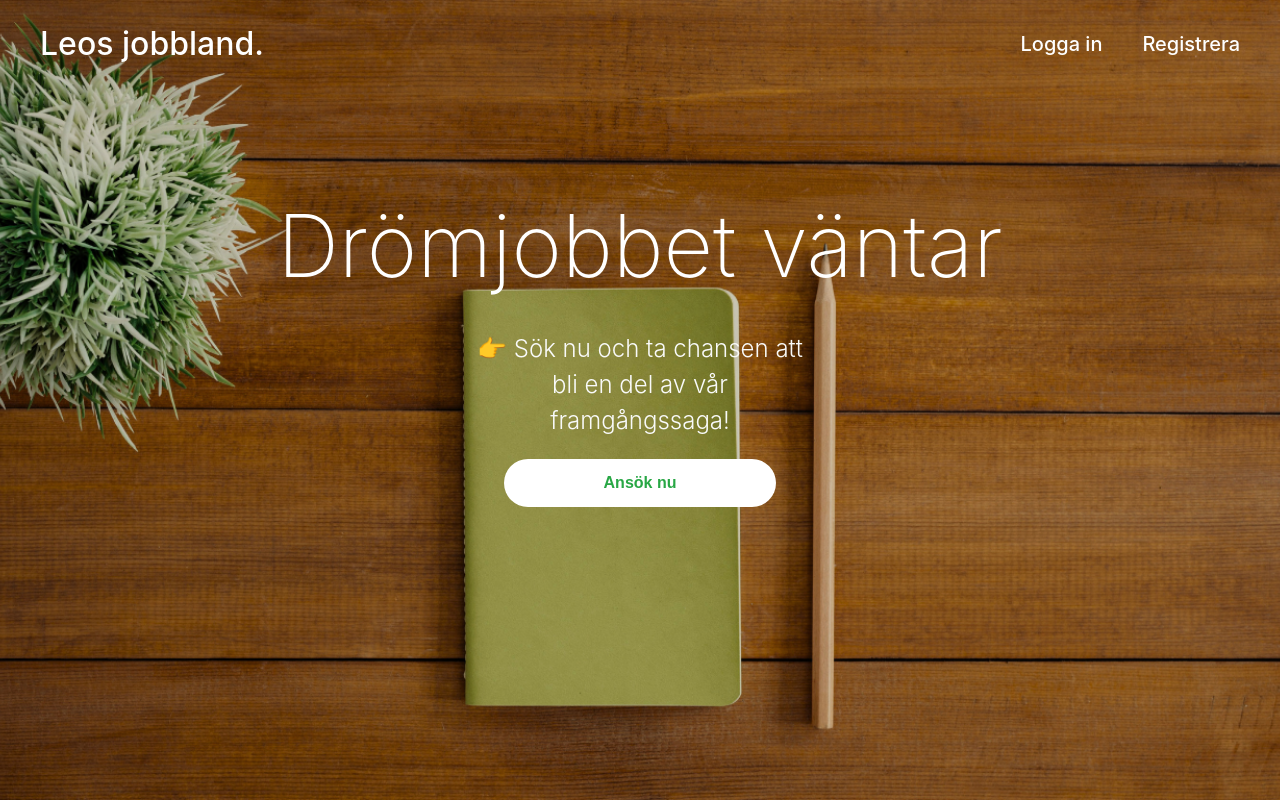
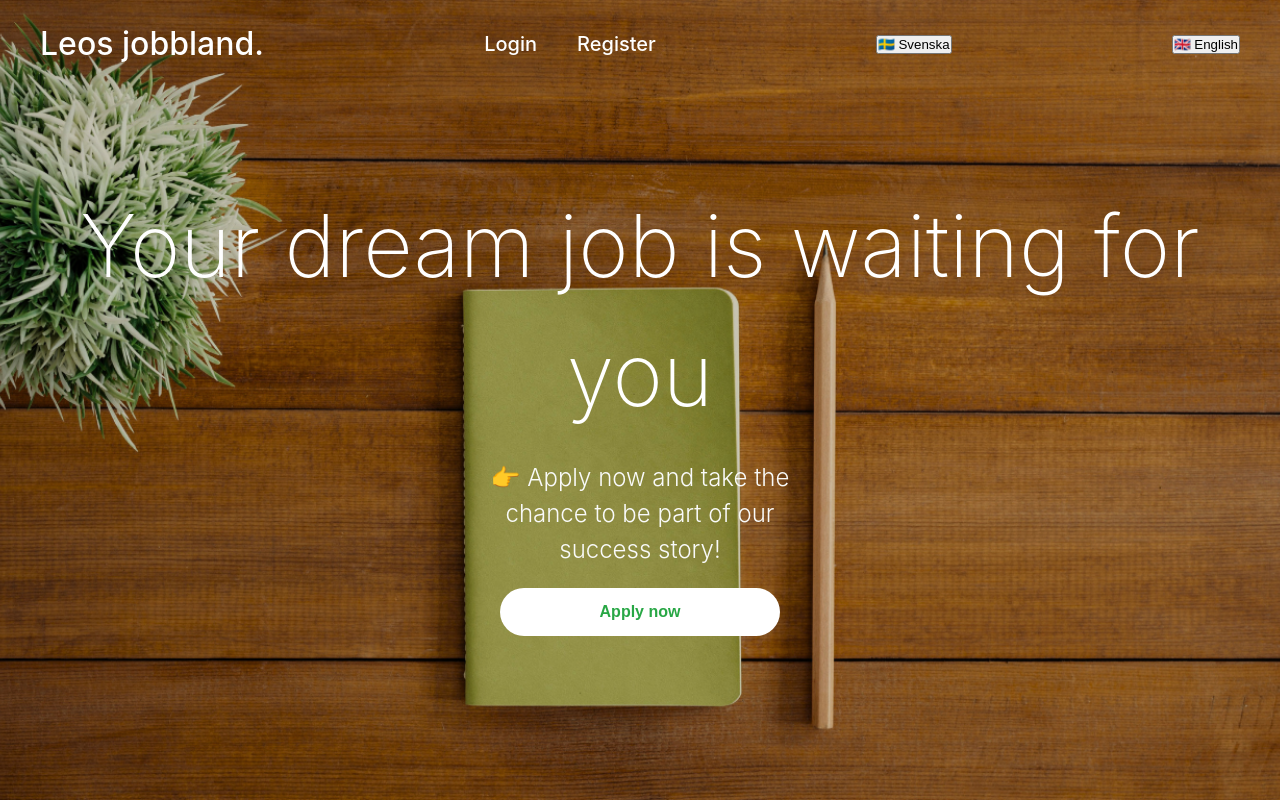
Before and after one commit to leokarsikas/IV1201, a React (Vite) app in the folder frontend/vite-project/: page / in a window 1280 px wide. Built offline with nearby package versions, Linux system fonts and the light colour scheme; no server answers.

Commit message:
localization done

```diff
--- a/frontend/vite-project/package.json
+++ b/frontend/vite-project/package.json
@@ -10,9 +10,12 @@
     "preview": "vite preview"
   },
   "dependencies": {
+    "i18next": "^24.2.2",
+    "i18next-browser-languagedetector": "^8.0.4",
     "lucide-react": "^0.477.0",
     "react": "^18.3.1",
     "react-dom": "^18.3.1",
+    "react-i18next": "^15.4.1",
     "react-paginate": "^8.3.0",
     "react-router-dom": "^7.1.3"
   },
--- a/frontend/vite-project/src/components/ApplicationForm.tsx
+++ b/frontend/vite-project/src/components/ApplicationForm.tsx
@@ -14,12 +14,13 @@ import {
   validateFromDate,
   validateToDate,
 } from "../utils/utils";
+import { useTranslation } from 'react-i18next';
 
 export default function ApplicationForm() {
   const { submitApplication, loading, error, success } = useApplicationForm();
-  const navigate = useNavigate();
+  const navigate = useNavigate(); //user for navigation through endpoints
   const { userName } = useAuth();
-
+  const { t} = useTranslation(); //used for translation;
   const [competenceErrors, setCompetenceErrors] = useState<
     { roleError: string; yearsError: string }[]
   >([]);
--- a/frontend/vite-project/src/components/navbar.tsx
+++ b/frontend/vite-project/src/components/navbar.tsx
@@ -1,30 +1,42 @@
 import { NavLink, useNavigate, useLocation } from "react-router-dom";
 import "../styling/Navbar.css";
 import { useAuth } from "../hooks/useAuthLogin";
+import { useTranslation } from "react-i18next";
 
 const Navbar = () => {
   const { userName, logout } = useAuth();
-  const navigate = useNavigate();  //used for navigation of endpoints
+
+  const {
+    t,
+    i18n: { changeLanguage },
+  } = useTranslation();
+  const navigate = useNavigate(); //used for navigation of endpoints
   /* This hook returns the current location
   object representing the current URL. It provides information about the current URL path, search,
   hash, and state. */
   const location = useLocation();
+
+
 
   /* `const isLandingPage = location.pathname === "/";` is checking if the current location pathname is
   equal to "/". If the current page is the landing page (home page), the variable `isLandingPage`
   will be set to `true`, otherwise it will be set to `false`.*/
   const isLandingPage = location.pathname === "/";
 
-/**
- * The `handleLogout` function logs the user out and navigates to the home page.
- */
+  /**
+   * The `handleLogout` function logs the user out and navigates to the home page.
+   */
   const handleLogout = () => {
     logout();
     navigate("/");
   };
 
   return (
-    <header className={`navbar ${isLandingPage ? "navbar-landing" : "navbar-default"}`}>
+    <header
+      className={`navbar ${
+        isLandingPage ? "navbar-landing" : "navbar-default"
+      }`}
+    >
       <nav className="navbar-container">
         <NavLink to="/" className="navbar-logo">
           Leos jobbland.
@@ -37,20 +49,32 @@ const Navbar = () => {
                 {userName}
               </NavLink>
               <button onClick={handleLogout} className="navbar-button-register">
-                Logga ut
+                {t("logout")}
               </button>
             </>
           ) : (
             <>
               <NavLink to="/login" className="navbar-button-login">
-                Logga in
+                {t("login")}
               </NavLink>
               <NavLink to="/register" className="navbar-button-register">
-                Registrera
+                {t("register")}
               </NavLink>
             </>
           )}
         </div>
+        <button
+          onClick={() => changeLanguage("sv")}
+          className="navbar-button-lang"
+        >
+          🇸🇪 Svenska
+        </button>
+        <button
+          onClick={() => changeLanguage("en")}
+          className="navbar-button-lang"
+        >
+          🇬🇧 English
+        </button>
       </nav>
     </header>
   );
--- /dev/null
+++ b/frontend/vite-project/src/i18n.ts
@@ -0,0 +1,21 @@
+import i18n from "i18next";
+import LanguageDetector from "i18next-browser-languagedetector";
+import { initReactI18next } from "react-i18next";
+
+// Import language files
+import en from "./locales/en.json";
+import sv from "./locales/sv.json";
+
+i18n.use(LanguageDetector).use(initReactI18next).init({
+  debug: true,
+  lng: "",
+  resources: {
+    sv: { translation: sv },
+    en: { translation: en }
+  },
+
+  fallbackLng: "sv",
+  interpolation: { escapeValue: false }
+});
+
+export default i18n;
--- /dev/null
+++ b/frontend/vite-project/src/locales/en.json
@@ -0,0 +1,25 @@
+{
+    "welcome": "Welcome to our website!",
+    "dreamjob": "Your dream job is waiting for you",
+    "welcome-subtext": "👉 Apply now and take the chance to be part of our success story!",
+    "welcome-error": "To apply for our jobs, you must be registered",
+    "landing-recruiter-granskning": "Review and edit applications by clicking the button below",
+    "apply now": "Apply now",
+    "login": "Login",
+    "register": "Register",
+    "logout": "Logout",
+    "password": "password",
+    "email-or-username": "Email or username",
+    "email": "Email",
+    "register-page": "Register",
+    "username": "username",
+    "first-name": "First name",
+    "last-name": "Last name",
+    "personnummer": "social security number",
+    "registeration-pass": "You are now registered!",
+    "register-button": "Register your account",
+    "go-home-button": "Home",
+    "error": {
+      "invalidCredentials": "Invalid username or password"
+    }
+  }
--- /dev/null
+++ b/frontend/vite-project/src/locales/sv.json
@@ -0,0 +1,26 @@
+{
+    "welcome": "Välkommen till vår webbplats!",
+    "dreamjob": "Drömjobbet väntar på dig",
+    "welcome-subtext": "👉 Sök nu och ta chansen att bli en del av vår framgångssaga!",
+    "welcome-error": "För att ansöka till våra tjänser måste du vara registrerad",
+    "landing-recruiter-granskning": "Granska och redigera ansökningar genom att trycka på knappen nedan",
+    "apply now": "Ansök nu",
+    "login": "Logga in",
+    "register": "Registrera",
+    "logout": "Logga ut",
+    "password": "Lösenord",
+    "register-page": "Registrera dig",
+    "email-or-username": "E-post eller Användarnamn",
+    "email": "e-post",
+    "username": "Användarnamn*",
+    "first-name": "Förnamn*",
+    "last-name": "Efternamn*",
+    "personnummer": "Personnummer*",
+    "registration-pass": "Du är nu registrerad!",
+    "register-button": "Registrera dig!",
+    "go-home-button": "Startsida",
+    "error": {
+      "invalidCredentials": "Felaktigt användarnamn eller lösenord"
+    }
+
+  }
--- a/frontend/vite-project/src/main.tsx
+++ b/frontend/vite-project/src/main.tsx
@@ -3,6 +3,7 @@ import { createRoot } from 'react-dom/client';
 import './index.css';
 import { AuthProvider } from './context/AuthContext.tsx';
 import Root from './Root.tsx'; // Import the Root component instead of App
+import './i18n.ts';
 
 createRoot(document.getElementById('root')!).render(
   <StrictMode>
--- a/frontend/vite-project/src/pages/LandingPage.tsx
+++ b/frontend/vite-project/src/pages/LandingPage.tsx
@@ -5,6 +5,7 @@ import heroImage from '../assets/hero-test.png'; // Adjust path to the image
 import Button from '../components/button';
 import { useState, useEffect } from 'react';
 import { useAuth } from '../hooks/useAuthLogin';
+import { useTranslation } from 'react-i18next';
 
 
 
@@ -13,7 +14,7 @@ export default  function LandingPage() {
   const navigate = useNavigate();
   const [showWarning, setShowWarning] = useState(false)
 
-
+  const { t} = useTranslation();
   const {role, userName} = useAuth();
  /**
   * The function `goToApplication` checks if a `userName` is provided, shows a warning if not, and
@@ -44,8 +45,8 @@ export default  function LandingPage() {
         <Navbar></Navbar>
        <div className="hero-items">
         <div className='submit-container'>
-        <h2>Välkommen</h2>
-        <p>Granska och redigera ansökningar genom att trycka på knappen nedan</p>
+        <h2>{t("welcome")}</h2>
+        <p>{t("landing-recruiter-granskning")}</p>
         <Button className='submit-container-button' text="Granska ansökningar" onClick={goToApplicationAsAdmin} padding='15px 100px' borderRadius='99px'></Button>
         </div>
        </div>
@@ -54,11 +55,11 @@ export default  function LandingPage() {
         <Navbar></Navbar>
        <div className="hero-items">
         <div className='submit-container'>
-        <h2>Drömjobbet väntar</h2>
-         <p>👉 Sök nu och ta chansen att bli en del av vår framgångssaga!</p>
+        <h2>{t("dreamjob")}</h2>
+         <p>{t("welcome-subtext")}</p>
 
-        <Button className='submit-container-button' text="Ansök nu" onClick={goToApplication} padding='15px 100px' borderRadius='99px'></Button>
-        {showWarning && <p style={{color:'white', fontWeight:'500', fontSize:'16px'}}>För att ansöka till våra tjänser måste du vara registrerad</p>}
+        <Button className='submit-container-button' text={t("apply now")} onClick={goToApplication} padding='15px 100px' borderRadius='99px'></Button>
+        {showWarning && <p style={{color:'white', fontWeight:'500', fontSize:'16px'}}>{t("welcome-error")}</p>}
         </div>
        </div>
       </div>)
--- a/frontend/vite-project/src/pages/LoginPage.tsx
+++ b/frontend/vite-project/src/pages/LoginPage.tsx
@@ -6,10 +6,11 @@ import { UserLoginData } from "../types/userLoginData";
 import "../styling/LoginForm.css";
 import { useAuth } from "../hooks/useAuthLogin";
 import { isPasswordThere, isEmailThere, isUsernameThere } from "../utils/utils";
+import { useTranslation } from "react-i18next";
 
 export default function LoginPage() {
-  const navigate = useNavigate();
-
+  const navigate = useNavigate(); // for navigation to other endpoints
+  const { t} = useTranslation(); //for translation to other languages
   /**
    * The above functions navigate to the landing page and the recruiter page respectively.
    */
@@ -124,10 +125,10 @@ async function onSubmit(event: React.FormEvent) {
         Leos jobbland.
       </NavLink>
       <div className="form-container">
-        <h2>Logga in</h2>
+        <h2>{t("login")}</h2>
         <form onSubmit={onSubmit}>
           <Input
-            placeholder="Email or username"
+            placeholder={t("email-or-username")}
             borderColor="black"
             name="email"
             value={userData.email}
@@ -137,7 +138,7 @@ async function onSubmit(event: React.FormEvent) {
           />
           {errors.email && <p className="error-message">{errors.email}</p>}
           <Input
-            placeholder="Password"
+            placeholder={t("password")}
             borderColor="black"
             name="password"
             value={userData.password}
```
Also changed, not shown: frontend/vite-project/src/pages/RegistrationPage.tsx (+12 -11 lines), frontend/vite-project/src/services/applicationService.ts (line endings or trailing spaces), 1 other file (tests, documents, lock files or other folders).
